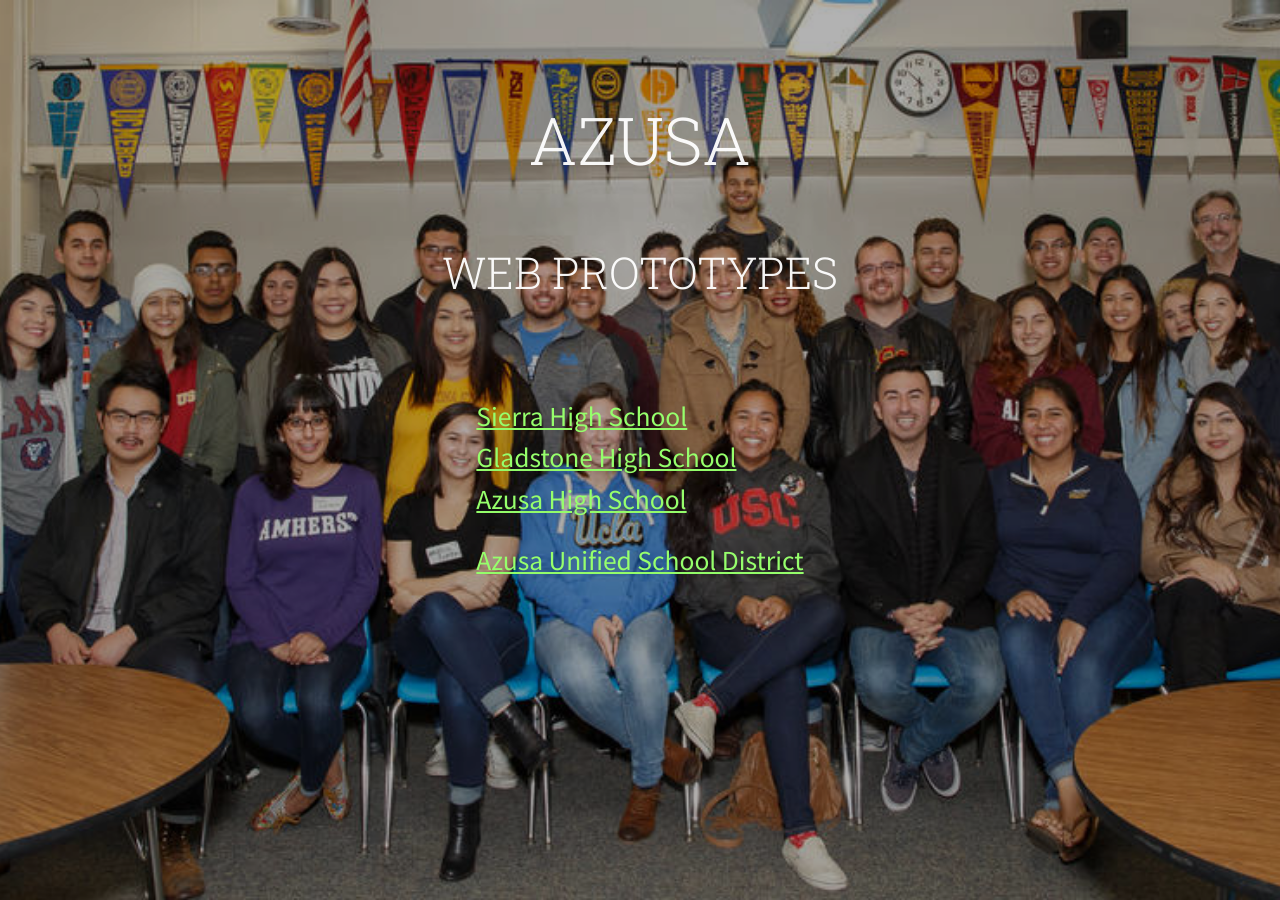
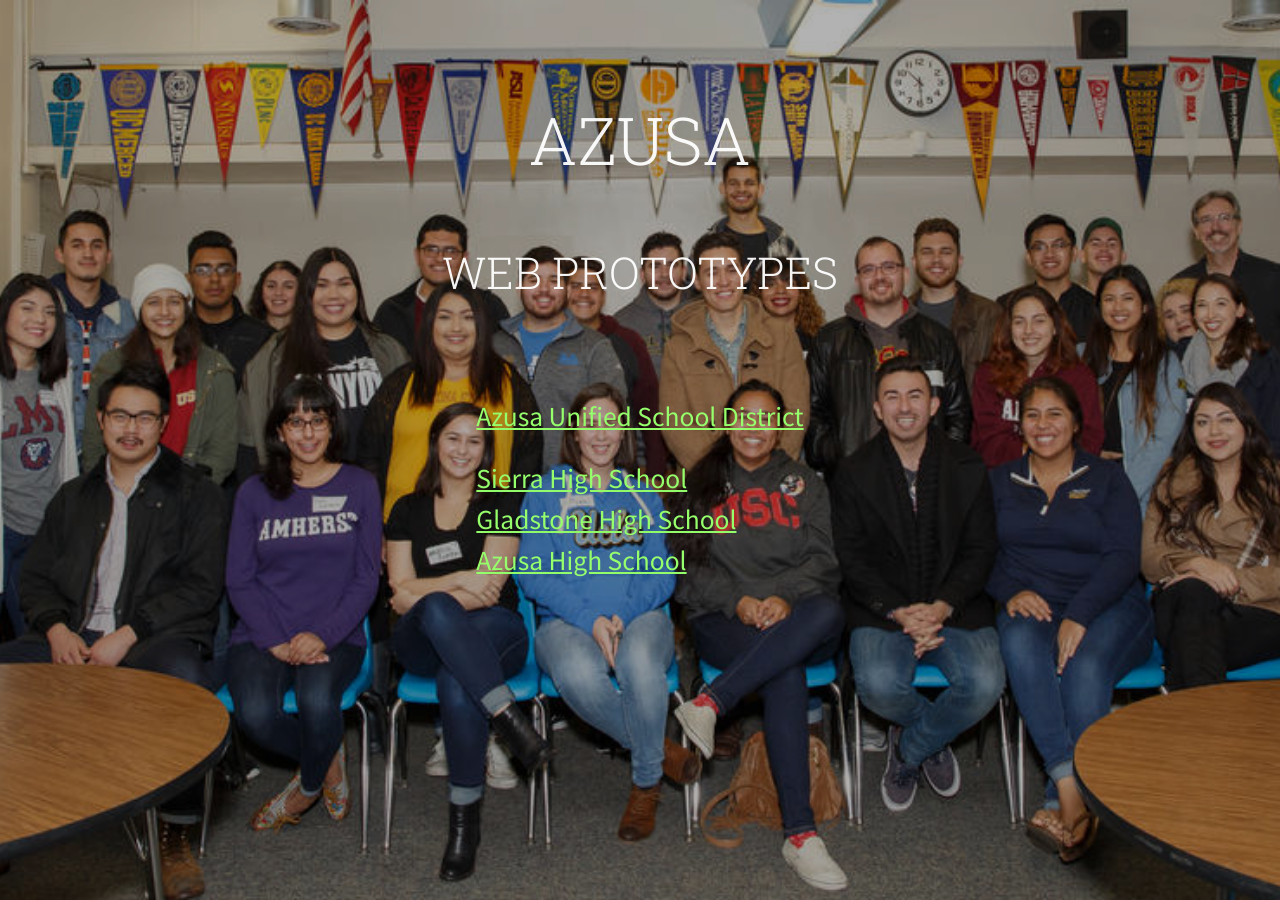
Before and after one commit to Crazeformarvel/azusa-project, a Jekyll site: the page index.html, which Jekyll copies as it is, in a window 1280 px wide. Built offline with Jekyll 4.4.1, drawn with Linux system fonts in a browser that asks for light colours.

Commit message:
Update index

```diff
--- a/index.html
+++ b/index.html
@@ -27,13 +27,13 @@
         <section>
 
           <ul>
+            <li><a href="/district">Azusa Unified School District</a></li>
+          </ul>
+
+          <ul>
             <li><a href="/sierra-high-school">Sierra High School</a></li>
             <li><a href="/gladstone-high-school">Gladstone High School</a></li>
             <li><a href="/azusa-high-school">Azusa High School</a></li>
-          </ul>
-
-          <ul>
-            <li><a href="/district">Azusa Unified School District</a></li>
           </ul>
 
         </section>
```
